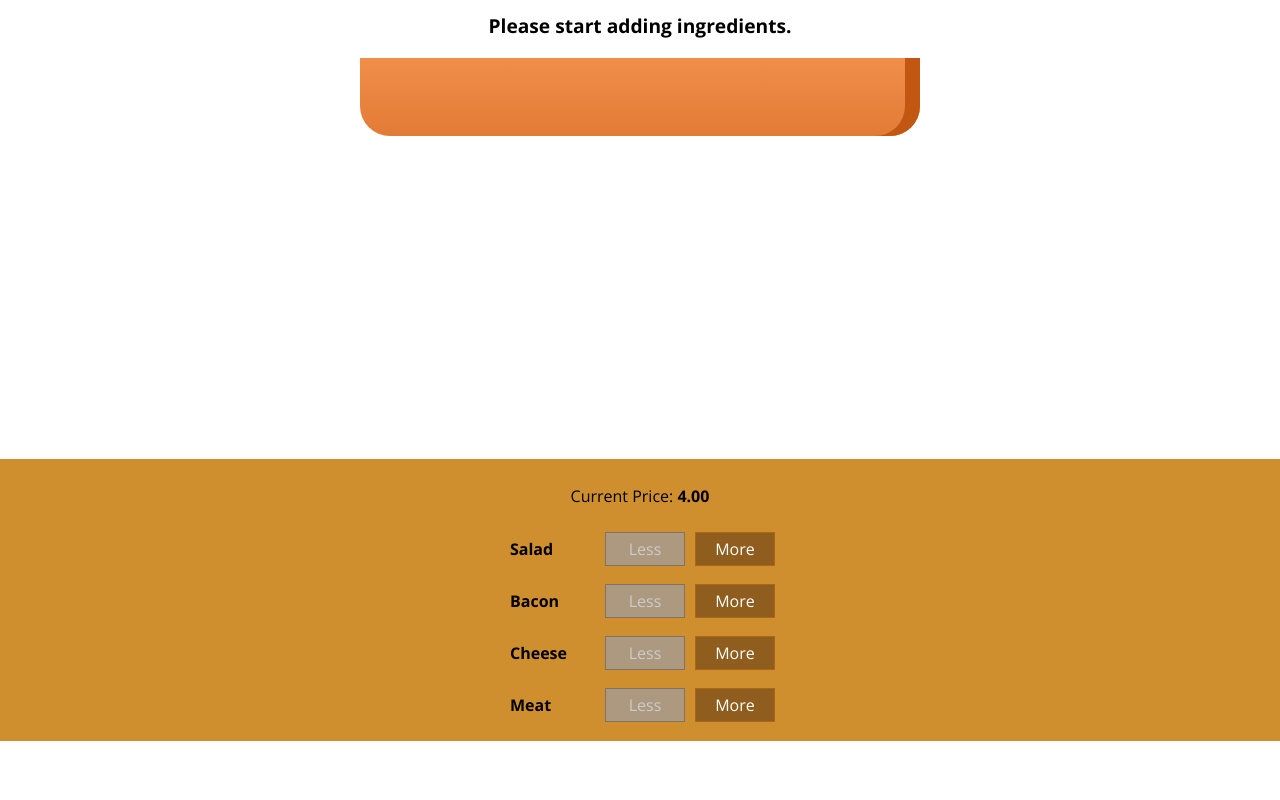
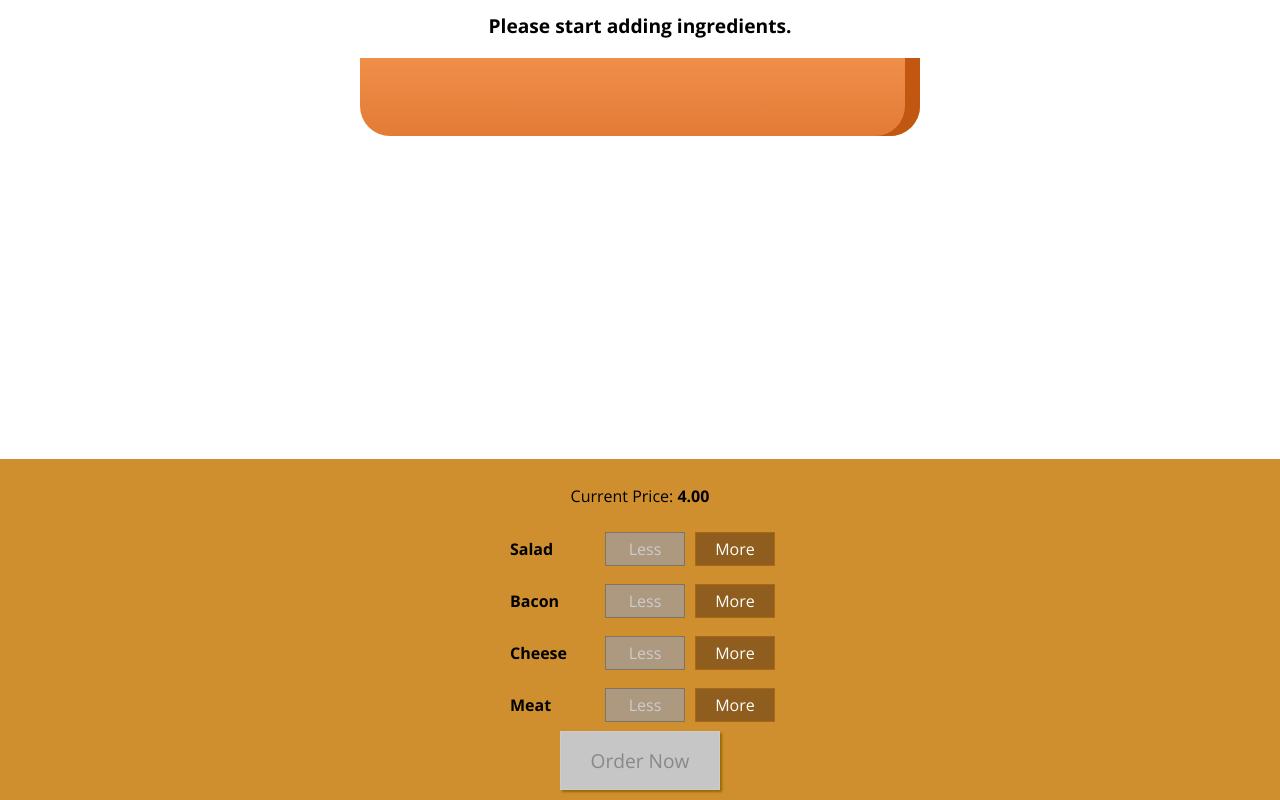
Before and after one commit to levgir/build-a-burger, a React (Create React App) app: page / in a window 1280 px wide. Shown: the part 179-979 px from the top of the page. Before the commit the page ends 920 px from the top, so only its background shows below. Built offline with nearby package versions, Linux system fonts and the light colour scheme.

Commit message:
added functionality to the buttons in the build controller and a modal to show a summary of the order before completing purchase

```diff
--- a/src/components/Burger/BuildControls/BuildControls.js
+++ b/src/components/Burger/BuildControls/BuildControls.js
@@ -11,6 +11,7 @@
 
 const BuildControls = (props) => (
   <div className={classes.BuildControls}>
+    {console.log(props)}
     <p>
       Current Price: <strong>{props.price.toFixed(2)}</strong>
     </p>
@@ -23,6 +24,13 @@
         disabled={props.disabled[ctrl.type]}
       />
     ))}
+    <button
+      className={classes.OrderButton}
+      disabled={!props.purchasable}
+      onClick={props.checkoutHandler}
+    >
+      Order Now
+    </button>
   </div>
 );
 
--- a/src/components/Burger/BuildControls/BuildControls.module.css
+++ b/src/components/Burger/BuildControls/BuildControls.module.css
@@ -8,3 +8,44 @@
     margin: auto;
     padding: 10px 0;
 }
+
+.OrderButton {
+    background-color: #DAD735;
+    outline: none;
+    cursor: pointer;
+    border: 1px solid #966909;
+    color: #966909;
+    font-family: inherit;
+    font-size: 1.2em;
+    padding: 15px 30px;
+    box-shadow: 2px 2px 2px #966909;
+}
+
+.OrderButton:hover, .OrderButton:active {
+    background-color: #A0DB41;
+    border: 1px solid #966909;
+    color: #966909;
+}
+
+.OrderButton:disabled {
+    background-color: #C7C6C6;
+    cursor: not-allowed;
+    border: 1px solid #ccc;
+    color: #888888;
+}
+
+.OrderButton:not(:disabled) {
+    animation: enable 0.3s linear;
+}
+
+@keyframes enable {
+    0% {
+        transform: scale(1);
+    }
+    60% {
+        transform: scale(1.1);
+    }
+    100% {
+        transform: scale(1);
+    }
+}
--- /dev/null
+++ b/src/components/Burger/OrderSummary/OrderSummary.js
@@ -0,0 +1,22 @@
+import React from "react";
+
+const OrderSummary = (props) => {
+  const ingredientSummary = Object.keys(props.ingredients).map((key) => {
+    return (
+      <li key={key}>
+        <span style={{ textTransform: "capitalize" }}>{key}</span>:{" "}
+        {props.ingredients[key]}
+      </li>
+    );
+  });
+  return (
+    <>
+      <h3>Your Order</h3>
+      <p>A delicious burger with the following ingredients:</p>
+      <ul>{ingredientSummary}</ul>
+      <p>Continue to Checkout?</p>
+    </>
+  );
+};
+
+export default OrderSummary;
--- /dev/null
+++ b/src/components/UI/Modal/Modal.js
@@ -0,0 +1,16 @@
+import React from "react";
+import classes from "./Modal.module.css";
+
+const Modal = (props) => (
+  <div
+    className={classes.Modal}
+    style={{
+      transform: props.show ? "translateY(0)" : "translateY(-100vh)",
+      opacity: props.show ? "1" : "0",
+    }}
+  >
+    {props.children}
+  </div>
+);
+
+export default Modal;
--- /dev/null
+++ b/src/components/UI/Modal/Modal.module.css
@@ -0,0 +1,20 @@
+.Modal {
+    position: fixed;
+    z-index: 500;
+    background-color: white;
+    width: 70%;
+    border: 1px solid #ccc;
+    box-shadow: 1px 1px 1px black;
+    padding: 16px;
+    left: 15%;
+    top: 30%;
+    box-sizing: border-box;
+    transition: all 0.3s ease-out;
+}
+
+@media (min-width: 600px) {
+    .Modal {
+        width: 500px;
+        left: calc(50% - 250px);
+    }
+}
--- a/src/components/containers/BurgerBuilder/BurgerBuilder.js
+++ b/src/components/containers/BurgerBuilder/BurgerBuilder.js
@@ -1,6 +1,8 @@
 import React from "react";
 import Burger from "../../Burger/Burger";
 import BuildControls from "../../Burger/BuildControls/BuildControls";
+import Modal from "../../../components/UI/Modal/Modal";
+import OrderSummary from "../../../components/Burger/OrderSummary/OrderSummary";
 
 const INGREDIENT_PRICES = {
   salad: 0.5,
@@ -18,7 +20,20 @@
       meat: 0,
     },
     totalPrice: 4,
+    purchasable: false,
+    checkingOut: false,
   };
+
+  updatePurchaseState(ingredients) {
+    const sum = Object.keys(ingredients)
+      .map((key) => {
+        return ingredients[key];
+      })
+      .reduce((sum, el) => {
+        return sum + el;
+      }, 0);
+    this.setState({ purchasable: sum > 0 });
+  }
 
   addIngredientHandler = (type) => {
     const oldCount = this.state.ingredients[type];
@@ -31,6 +46,7 @@
     const oldPrice = this.state.totalPrice;
     const newPrice = oldPrice + priceAddition;
     this.setState({ totalPrice: newPrice, ingredients: updatedIngredients });
+    this.updatePurchaseState(updatedIngredients);
   };
 
   removeIngredientHandler = (type) => {
@@ -47,6 +63,11 @@
     const oldPrice = this.state.totalPrice;
     const newPrice = oldPrice - priceAddition;
     this.setState({ totalPrice: newPrice, ingredients: updatedIngredients });
+    this.updatePurchaseState(updatedIngredients);
+  };
+
+  checkoutHandler = () => {
+    this.setState({ checkingOut: true });
   };
 
   render() {
@@ -58,12 +79,17 @@
     }
     return (
       <>
+        <Modal show={this.state.checkingOut}>
+          <OrderSummary ingredients={this.state.ingredients} />
+        </Modal>
         <Burger ingredients={this.state.ingredients} />
         <BuildControls
           addIngredientHandler={this.addIngredientHandler}
           removeIngredientHandler={this.removeIngredientHandler}
           disabled={disabledInfo}
           price={this.state.totalPrice}
+          purchasable={this.state.purchasable}
+          checkoutHandler={this.checkoutHandler}
         />
       </>
     );
```
Also changed, not shown: src/components/UI/Backdrop/Backdrop.js (added).
